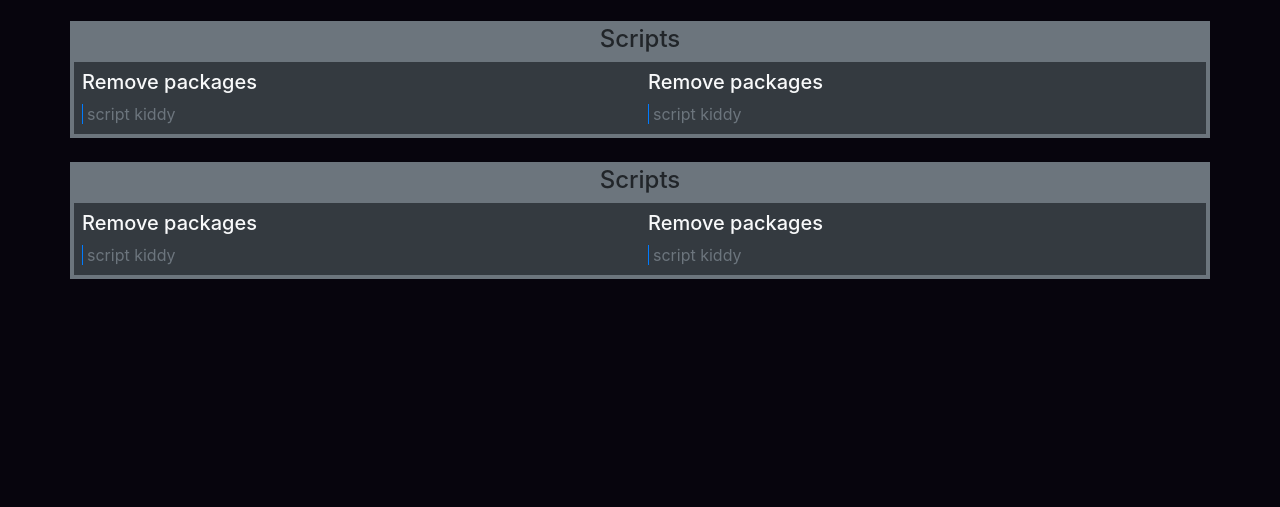
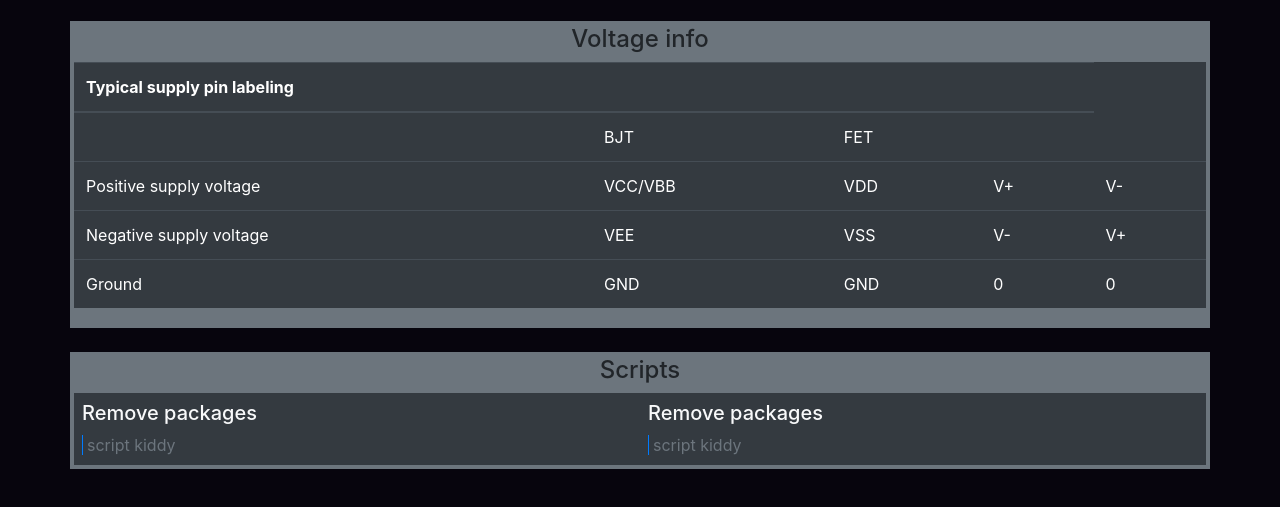
Before and after one commit to Kub0id/Website, a plain HTML site: page index.html in a window 1280 px wide. Shown: the part 63-570 px from the top of the page. Drawn offline with Linux system fonts and the light colour scheme.

Commit message:
Small fixes

```diff
--- a/index.html
+++ b/index.html
@@ -13,9 +13,9 @@
 
 <nav class="navbar navbar-expand-sm p-0 navbar-dark bg-dark">
   <a class="navbar-brand" href="#">
-    <img class="pl-4" height=50px src="img\untitled.png" alt="">
+    <img class="pl-4" height=50px src="img\logo.png" alt="">
   </a>
-  <button class="navbar-toggler" type="button" data-toggle="collapse" data-target="#navbarSupportedContent" aria-controls="navbarSupportedContent" aria-expanded="false" aria-label="Toggle navigation">
+  <button class="navbar-toggler mr-1" type="button" data-toggle="collapse" data-target="#navbarSupportedContent" aria-controls="navbarSupportedContent" aria-expanded="false" aria-label="Toggle navigation">
     <span class="navbar-toggler-icon"></span>
   </button>
 
@@ -38,15 +38,44 @@
 
 <div class="container bg-secondary">
   <div class="row p-1">
-    <h4 class="col-12 text-center">Scripts</h4>
-    <div class="col-lg p-2 text-light bg-dark">
-      <h5>Remove packages</h3>
-      <span class="text-muted pl-1 border-left border-primary">script kiddy</span>
-    </div>
+    <h4 class="col-12 text-center">Voltage info</h4>
 
-    <div class="col-lg p-2 text-light bg-dark">
-      <h5>Remove packages</h3>
-      <span class="text-muted pl-1 border-left border-primary">script kiddy</span>
+    <div class="col-lg p-0">
+      <table class="table p-0 table-dark">
+        <thead>
+          <tr>
+            <th colspan="4">Typical supply pin labeling</th>
+          </tr>
+          <tr>
+            <td scope="col"></th>
+            <td scope="col">BJT</th>
+            <td scope="col">FET</th>
+          </tr>
+          <tbody>
+            <tr>
+              <td scope="row">Positive supply voltage</th>
+              <td>VCC/VBB</th>
+              <td>VDD</th>
+              <td>V+</th>
+              <td>V-</th>
+            </tr>
+            <tr>
+              <td scope="row">Negative supply voltage</th>
+              <td>VEE</th>
+              <td>VSS</th>
+              <td>V-</th>
+              <td>V+</th>
+            </tr>
+            <tr>
+              <td scope="row">Ground</th>
+              <td>GND</th>
+              <td>GND</th>
+              <td>0</th>
+              <td>0</th>
+            </tr>
+          </tbody>
+        </thead>
+      </table>
     </div>
   </div>
 </div>
```
Also changed, not shown: img/logo.png (renamed from img/Untitled.png).
